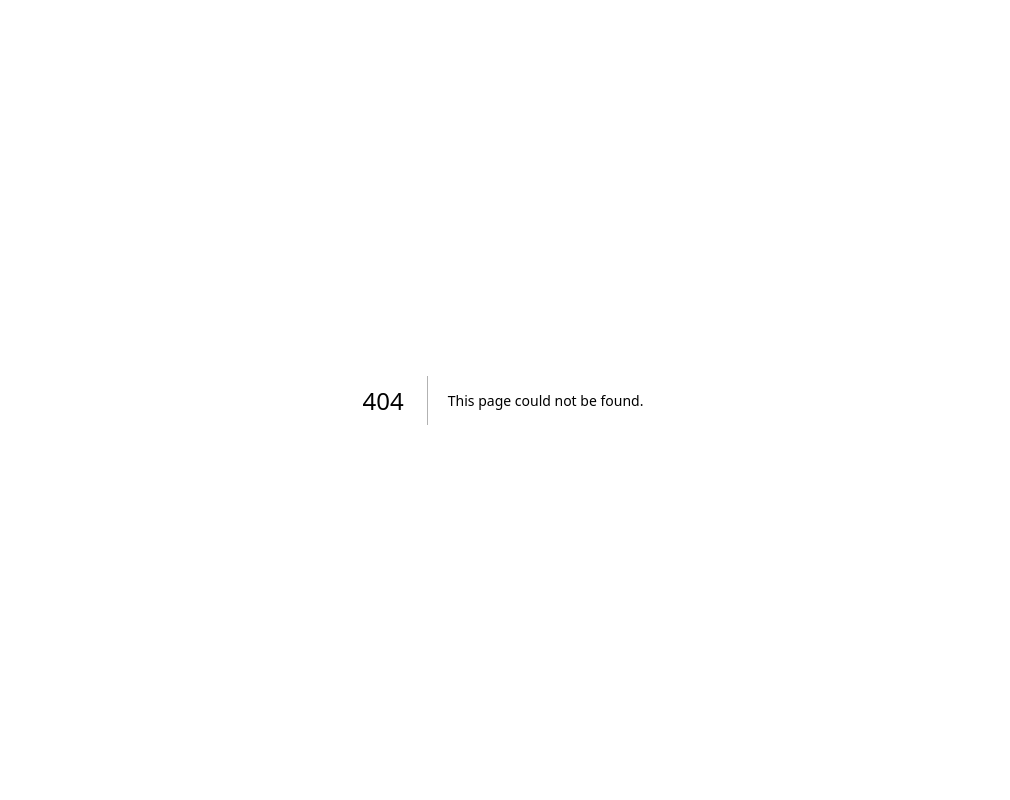
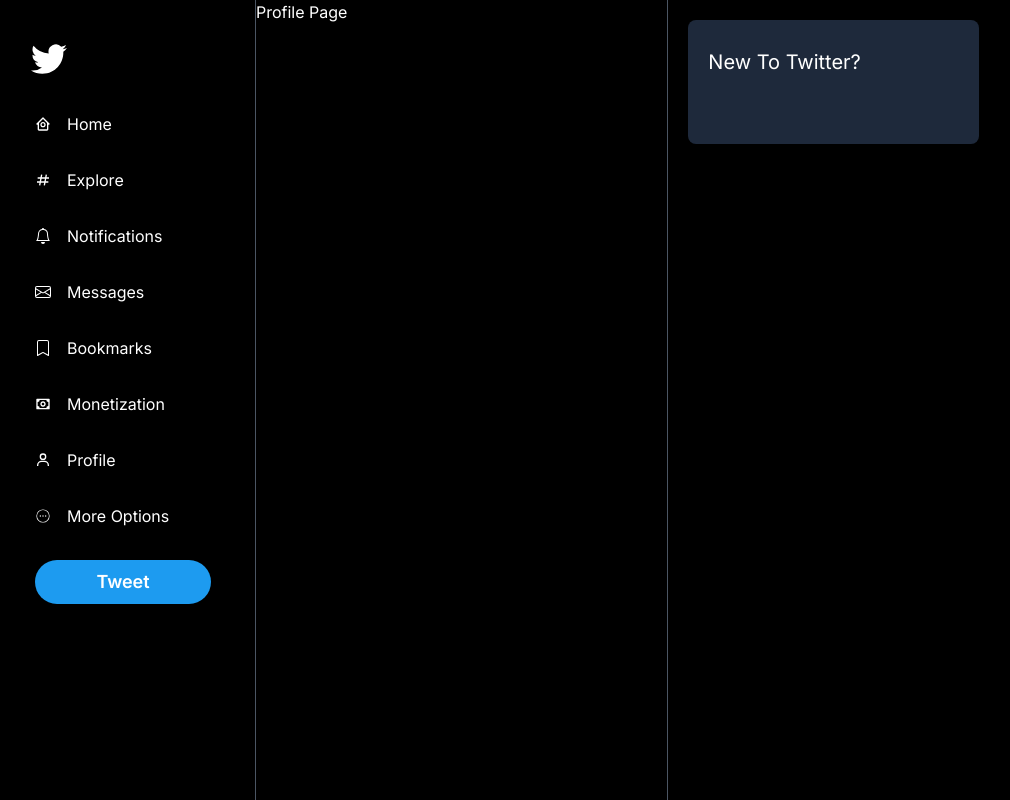
Before and after one commit to EagleVector/twitter-clone, a Next.js app: page /1 in a window 1280 px wide. Before the commit this address had no page. Shown: the whole page, without its empty margins (137-1147 px from the left). Built offline with nearby package versions, Linux system fonts and the light colour scheme; no server answers.

Commit message:
user profile page render on top of layout

```diff
--- /dev/null
+++ b/pages/[id].tsx
@@ -0,0 +1,13 @@
+import TwitterLayout from "@/components/FeedCard/Layout/TwitterLayout";
+import { NextPage } from "next";
+const userProfilePage: NextPage = () => {
+  return (
+    <div>
+      <TwitterLayout>
+        <h1>Profile Page</h1>
+      </TwitterLayout>
+    </div>
+  )
+}
+
+export default userProfilePage;
```
